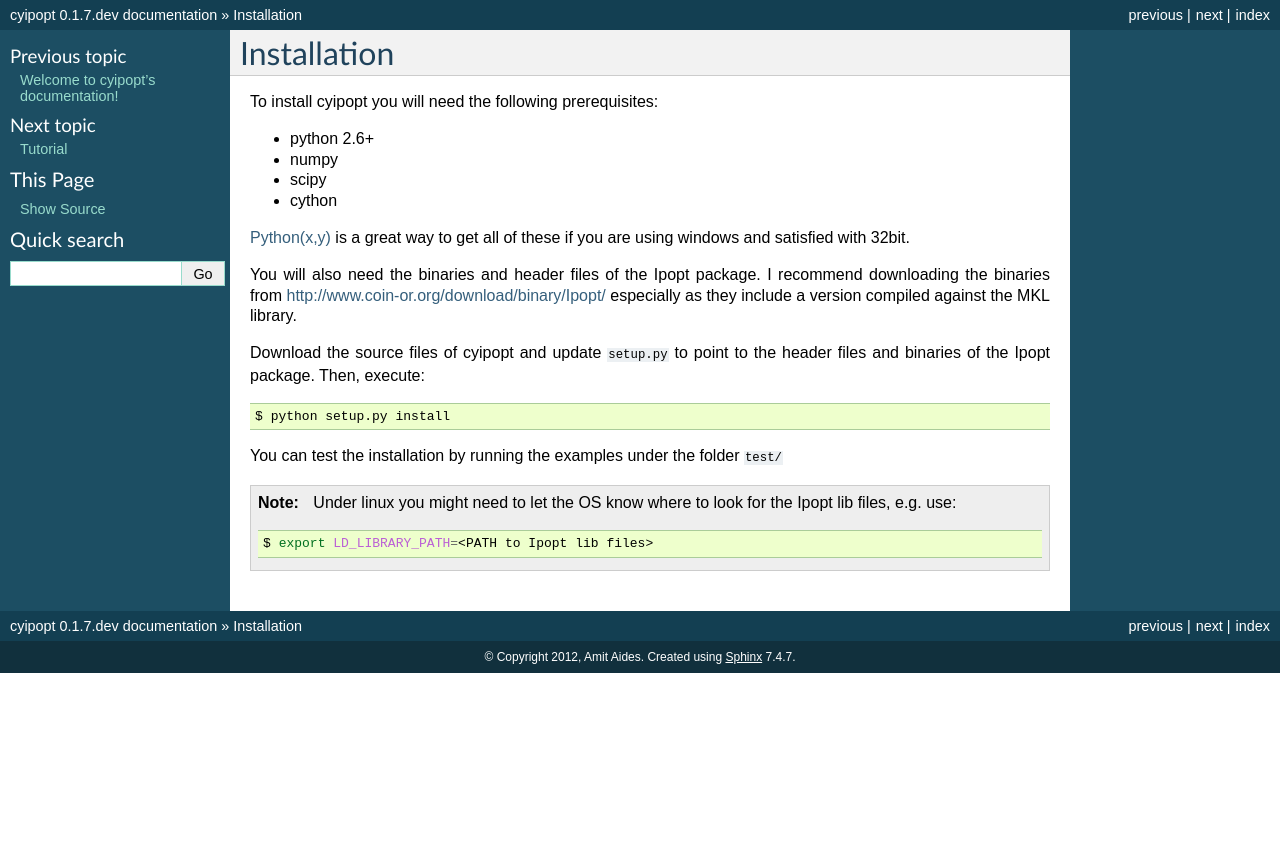
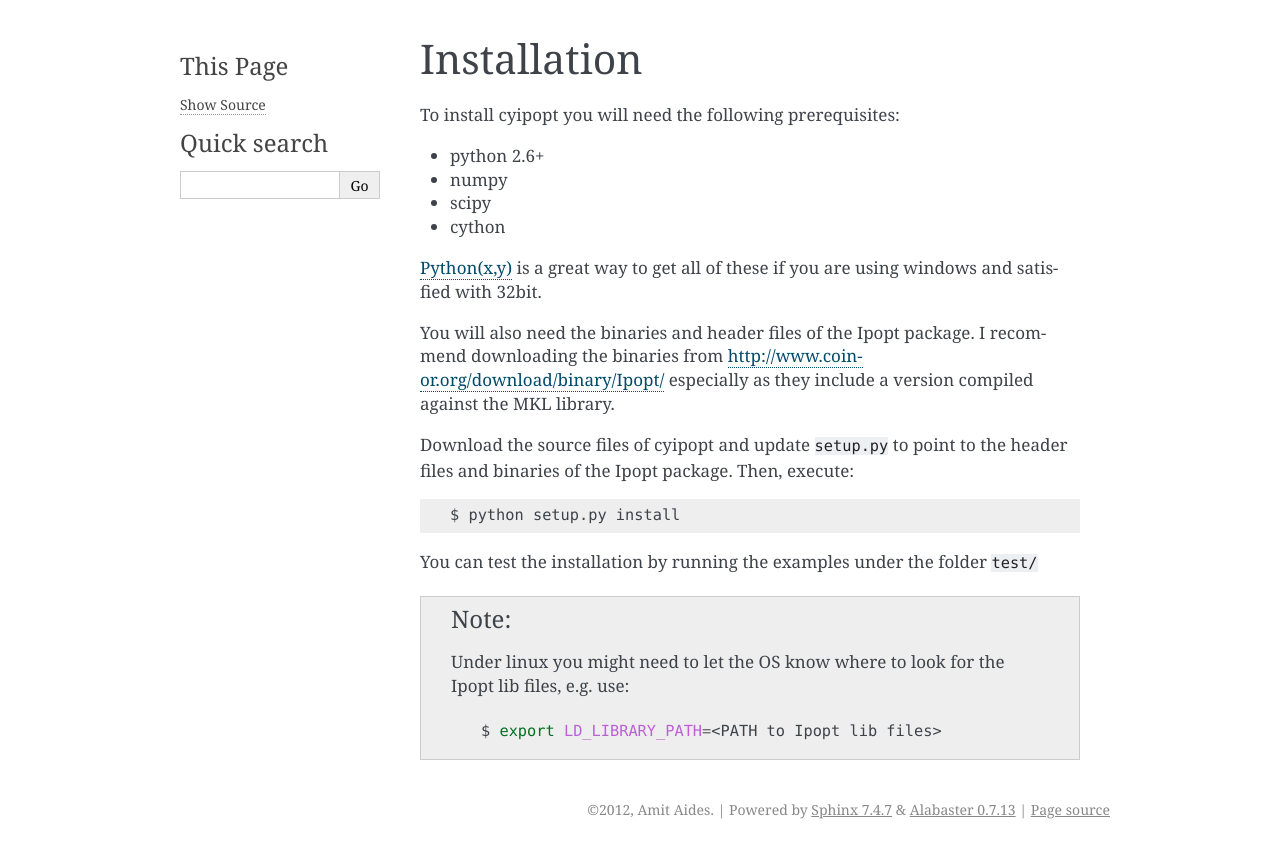
Before and after one commit to mechmotum/cyipopt, a Sphinx documentation site: the page built from doc/source/install.rst, in a window 1280 px wide. Shown: the top 858 px of the page. Built offline with Sphinx 7.4.7, drawn with Linux system fonts in a browser that asks for light colours; formulas are drawn with MathJax 3; some of the changed lines change nothing that is shown.

Commit message:
Fixes to update sphinx.

```diff
--- a/doc/source/conf.py
+++ b/doc/source/conf.py
@@ -26,7 +26,9 @@ import sys, os
 # Add any Sphinx extension module names here, as strings. They can be extensions
 # coming with Sphinx (named 'sphinx.ext.*') or your custom ones.
 sys.path.append(os.path.abspath('sphinxext'))
-extensions = ['sphinx.ext.autodoc', 'sphinx.ext.doctest', 'sphinx.ext.todo', 'sphinx.ext.pngmath', 'sphinx.ext.pngmath', 'sphinx.ext.ifconfig', 'sphinx.ext.viewcode', 'numpydoc']
+extensions = ['sphinx.ext.autodoc', 'sphinx.ext.doctest', 'sphinx.ext.todo',
+              'sphinx.ext.imgmath', 'sphinx.ext.ifconfig',
+              'sphinx.ext.viewcode', 'numpydoc']
 
 # Add any paths that contain templates here, relative to this directory.
 templates_path = ['_templates']
@@ -49,9 +51,9 @@ copyright = u'2012, Amit Aides'
 # built documents.
 #
 # The short X.Y version.
-version = '0.1.7'
+version = '0.1.8'
 # The full version, including alpha/beta/rc tags.
-release = '0.1.7.dev'
+release = '0.1.8.dev'
 
 # The language for content autogenerated by Sphinx. Refer to documentation
 # for a list of supported languages.
@@ -92,7 +94,7 @@ pygments_style = 'sphinx'
 
 # The theme to use for HTML and HTML Help pages.  See the documentation for
 # a list of builtin themes.
-html_theme = 'default'
+html_theme = 'alabaster'
 
 # Theme options are theme-specific and customize the look and feel of a theme
 # further.  For a list of options available for each theme, see the
@@ -197,7 +199,7 @@ latex_documents = [
 #latex_use_parts = False
 
 # Additional stuff for the LaTeX preamble.
-latex_preamble = """
+latex_elements['preamble'] = """
 \usepackage{amsmath}\usepackage{amsfonts}\usepackage{bm}\usepackage{morefloats}
 """
 
--- a/doc/source/sphinxext/numpydoc.py
+++ /dev/null
@@ -1,116 +0,0 @@
-"""
-========
-numpydoc
-========
-
-Sphinx extension that handles docstrings in the Numpy standard format. [1]
-
-It will:
-
-- Convert Parameters etc. sections to field lists.
-- Convert See Also section to a See also entry.
-- Renumber references.
-- Extract the signature from the docstring, if it can't be determined otherwise.
-
-.. [1] http://projects.scipy.org/scipy/numpy/wiki/CodingStyleGuidelines#docstring-standard
-
-"""
-
-import os, re, pydoc
-from docscrape_sphinx import get_doc_object, SphinxDocString
-import inspect
-
-def mangle_docstrings(app, what, name, obj, options, lines,
-                      reference_offset=[0]):
-    if what == 'module':
-        # Strip top title
-        title_re = re.compile(r'^\s*[#*=]{4,}\n[a-z0-9 -]+\n[#*=]{4,}\s*',
-                              re.I|re.S)
-        lines[:] = title_re.sub('', "\n".join(lines)).split("\n")
-    else:
-        doc = get_doc_object(obj, what, "\n".join(lines))
-        lines[:] = str(doc).split("\n")
-
-    if app.config.numpydoc_edit_link and hasattr(obj, '__name__') and \
-           obj.__name__:
-        if hasattr(obj, '__module__'):
-            v = dict(full_name="%s.%s" % (obj.__module__, obj.__name__))
-        else:
-            v = dict(full_name=obj.__name__)
-        lines += ['', '.. htmlonly::', '']
-        lines += ['    %s' % x for x in
-                  (app.config.numpydoc_edit_link % v).split("\n")]
-
-    # replace reference numbers so that there are no duplicates
-    references = []
-    for l in lines:
-        l = l.strip()
-        if l.startswith('.. ['):
-            try:
-                references.append(int(l[len('.. ['):l.index(']')]))
-            except ValueError:
-                print "WARNING: invalid reference in %s docstring" % name
-
-    # Start renaming from the biggest number, otherwise we may
-    # overwrite references.
-    references.sort()
-    if references:
-        for i, line in enumerate(lines):
-            for r in references:
-                new_r = reference_offset[0] + r
-                lines[i] = lines[i].replace('[%d]_' % r,
-                                            '[%d]_' % new_r)
-                lines[i] = lines[i].replace('.. [%d]' % r,
-                                            '.. [%d]' % new_r)
-
-    reference_offset[0] += len(references)
-
-def mangle_signature(app, what, name, obj, options, sig, retann):
-    # Do not try to inspect classes that don't define `__init__`
-    if (inspect.isclass(obj) and
-        'initializes x; see ' in pydoc.getdoc(obj.__init__)):
-        return '', ''
-
-    if not (callable(obj) or hasattr(obj, '__argspec_is_invalid_')): return
-    if not hasattr(obj, '__doc__'): return
-
-    doc = SphinxDocString(pydoc.getdoc(obj))
-    if doc['Signature']:
-        sig = re.sub("^[^(]*", "", doc['Signature'])
-        return sig, ''
-
-def initialize(app):
-    try:
-        app.connect('autodoc-process-signature', mangle_signature)
-    except:
-        monkeypatch_sphinx_ext_autodoc()
-
-def setup(app, get_doc_object_=get_doc_object):
-    global get_doc_object
-    get_doc_object = get_doc_object_
-
-    app.connect('autodoc-process-docstring', mangle_docstrings)
-    app.connect('builder-inited', initialize)
-    app.add_config_value('numpydoc_edit_link', None, True)
-
-#------------------------------------------------------------------------------
-# Monkeypatch sphinx.ext.autodoc to accept argspecless autodocs (Sphinx < 0.5)
-#------------------------------------------------------------------------------
-
-def monkeypatch_sphinx_ext_autodoc():
-    global _original_format_signature
-    import sphinx.ext.autodoc
-
-    if sphinx.ext.autodoc.format_signature is our_format_signature:
-        return
-
-    print "[numpydoc] Monkeypatching sphinx.ext.autodoc ..."
-    _original_format_signature = sphinx.ext.autodoc.format_signature
-    sphinx.ext.autodoc.format_signature = our_format_signature
-
-def our_format_signature(what, obj):
-    r = mangle_signature(None, what, None, obj, None, None, None)
-    if r is not None:
-        return r[0]
-    else:
-        return _original_format_signature(what, obj)
```
Also changed, not shown: .travis.yml.
